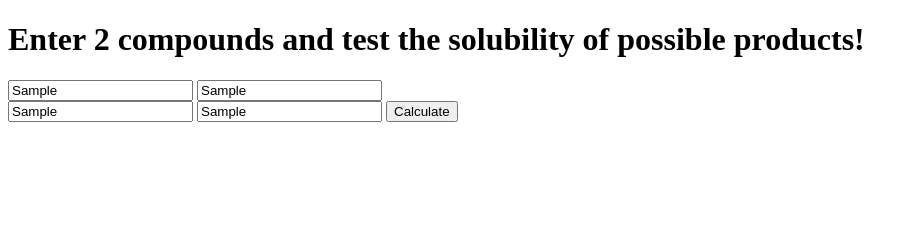
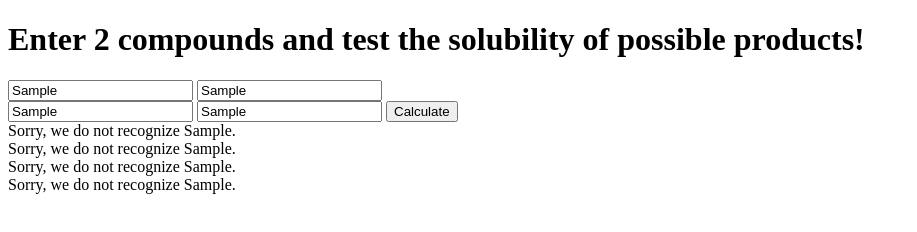
Before and after one commit to intermezzio/Solubility, a plain HTML site: page equation.html in a window 1280 px wide. Both pictures are taken after typing "Sample", "Sample", "Sample", "Sample" into the empty fields and a click on the button "Calculate". Shown: the whole page, without its empty margins (0-917 px from the left). Drawn offline with nearby package versions, Linux system fonts and the light colour scheme; some packages are replaced by stand-ins of ours.

```diff
--- a/equation.html
+++ b/equation.html
@@ -38,10 +38,14 @@
 		//answer.innerHTML = "Soluble";
 
 		//Step 1: Assign Text inputs to chemical compounds
-		C = strToEl(c); //Capital letters: ion objects
-		A = strToEl(a);
-		if(C == -1 || A == -1) {
-			alert("Please input valid ions.  You entered " + c + " and " + a + ".");
+		var valid = true;
+		[c1,a1,c2,a2].forEach(function(ion){
+			if(strToEl(ion) === -1) {
+				answer.innerHTML += "Sorry, we do not recognize " + ion + ".<br>";
+				valid = false;
+			}
+		})
+		if(!valid) {
 			return;
 		}
 		if(C.charge <= 0 || A.charge >= 0) {
```
Also changed, not shown: index.html (+11 -0 lines).
